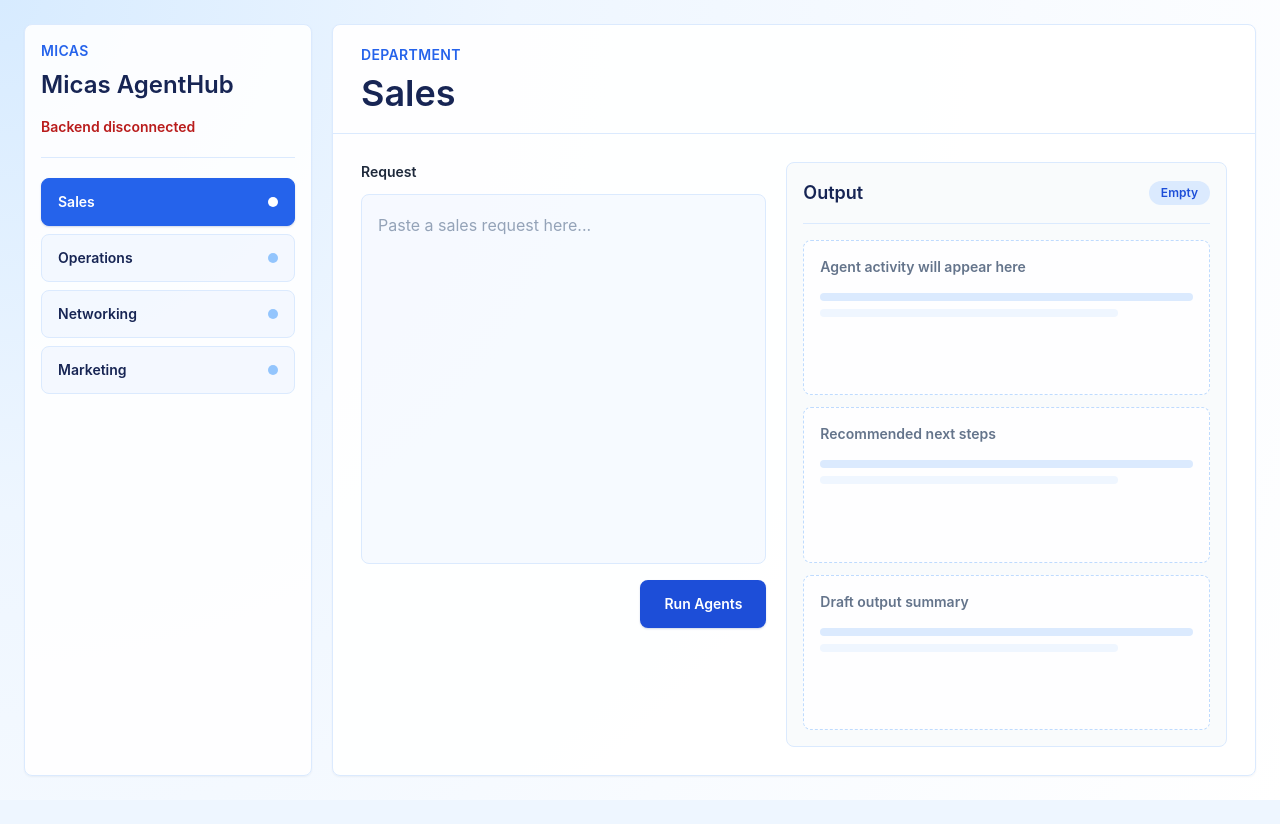
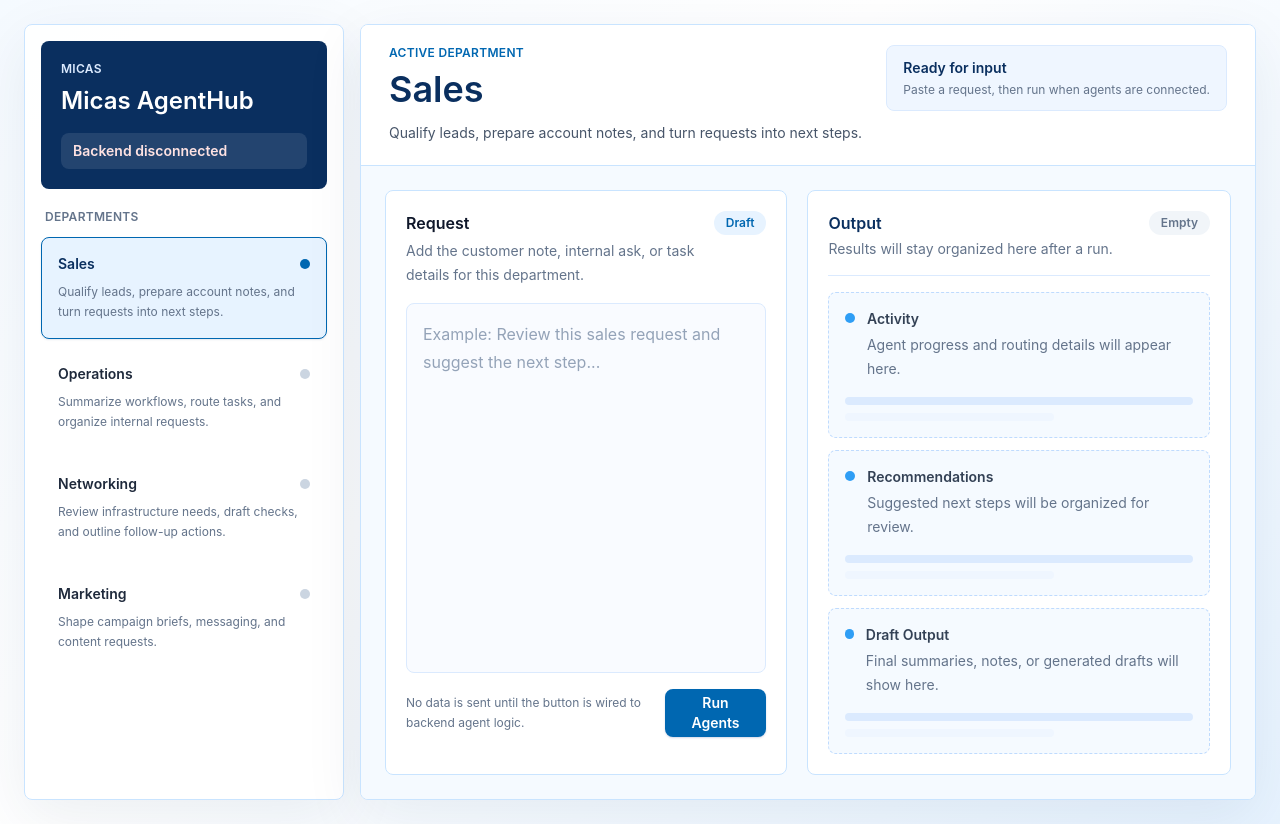
Before and after one commit to vihpol/Micas-Agent-Hub, a Next.js app in the folder frontend/: page / in a window 1280 px wide. Before the commit the page ends 800 px from the top, so only its background shows below. Built offline with nearby package versions, Linux system fonts and the light colour scheme; no server answers.

Commit message:
Polish dashboard UX

```diff
--- a/frontend/app/globals.css
+++ b/frontend/app/globals.css
@@ -4,12 +4,19 @@
 
 :root {
   color-scheme: light;
+  --micas-navy: #0a2f5f;
+  --micas-blue: #0067b1;
+  --micas-sky: #2f9ef5;
+  --micas-soft-blue: #e7f3ff;
+  --micas-ice: #f5faff;
+  --micas-line: #c9e4ff;
+  --micas-ink: #0b1f3a;
 }
 
 body {
   margin: 0;
-  background: #eef6ff;
-  color: #0b1f3a;
+  background: var(--micas-ice);
+  color: var(--micas-ink);
   font-family:
     Inter, ui-sans-serif, system-ui, -apple-system, BlinkMacSystemFont, "Segoe UI",
     sans-serif;
--- a/frontend/app/page.tsx
+++ b/frontend/app/page.tsx
@@ -3,115 +3,211 @@
 import { useState } from "react";
 import { HealthStatus } from "@/components/health-status";
 
-const departments = ["Sales", "Operations", "Networking", "Marketing"] as const;
+const departments = [
+  {
+    name: "Sales",
+    description: "Qualify leads, prepare account notes, and turn requests into next steps.",
+  },
+  {
+    name: "Operations",
+    description: "Summarize workflows, route tasks, and organize internal requests.",
+  },
+  {
+    name: "Networking",
+    description: "Review infrastructure needs, draft checks, and outline follow-up actions.",
+  },
+  {
+    name: "Marketing",
+    description: "Shape campaign briefs, messaging, and content requests.",
+  },
+] as const;
 
 const outputCards = [
-  "Agent activity will appear here",
-  "Recommended next steps",
-  "Draft output summary",
+  {
+    title: "Activity",
+    text: "Agent progress and routing details will appear here.",
+  },
+  {
+    title: "Recommendations",
+    text: "Suggested next steps will be organized for review.",
+  },
+  {
+    title: "Draft Output",
+    text: "Final summaries, notes, or generated drafts will show here.",
+  },
 ];
+
+type DepartmentName = (typeof departments)[number]["name"];
 
 export default function Home() {
   const [selectedDepartment, setSelectedDepartment] =
-    useState<(typeof departments)[number]>("Sales");
+    useState<DepartmentName>("Sales");
+
+  const activeDepartment =
+    departments.find((department) => department.name === selectedDepartment) ??
+    departments[0];
 
   return (
-    <main className="min-h-screen bg-[radial-gradient(circle_at_top_left,#d7ebff_0%,#eef6ff_34%,#f8fbff_68%,#ffffff_100%)] text-slate-950">
-      <div className="mx-auto flex min-h-screen w-full max-w-7xl flex-col gap-5 px-4 py-4 sm:px-6 lg:flex-row lg:p-6">
-        <aside className="flex shrink-0 flex-col rounded-lg border border-blue-100 bg-white/90 p-4 shadow-sm shadow-blue-950/5 lg:w-72">
-          <div className="border-b border-blue-100 pb-5">
-            <p className="text-sm font-semibold uppercase tracking-wide text-blue-600">
+    <main className="min-h-screen bg-[linear-gradient(135deg,var(--micas-ice)_0%,#ffffff_42%,var(--micas-soft-blue)_100%)] text-[color:var(--micas-ink)]">
+      <div className="mx-auto flex min-h-screen w-full max-w-7xl flex-col gap-4 px-4 py-4 sm:px-6 lg:flex-row lg:p-6">
+        <aside className="flex shrink-0 flex-col rounded-lg border border-[color:var(--micas-line)] bg-white/95 p-4 shadow-[0_18px_60px_rgba(10,47,95,0.08)] lg:w-80">
+          <div className="rounded-lg bg-[color:var(--micas-navy)] p-5 text-white">
+            <p className="text-xs font-semibold uppercase tracking-wide text-blue-100">
               Micas
             </p>
-            <h1 className="mt-2 text-2xl font-semibold tracking-normal text-blue-950">
+            <h1 className="mt-2 text-2xl font-semibold tracking-normal">
               Micas AgentHub
             </h1>
-            <div className="mt-4">
+            <div className="mt-4 rounded-lg bg-white/10 px-3 py-2">
               <HealthStatus />
             </div>
           </div>
 
-          <nav className="mt-5 grid gap-2 sm:grid-cols-4 lg:grid-cols-1">
+          <div className="mt-5">
+            <p className="px-1 text-xs font-semibold uppercase tracking-wide text-slate-500">
+              Departments
+            </p>
+            <nav className="mt-3 grid gap-2 sm:grid-cols-2 lg:grid-cols-1">
               {departments.map((department) => {
-              const isSelected = selectedDepartment === department;
+                const isSelected = selectedDepartment === department.name;
 
                 return (
                   <button
-                  key={department}
+                    key={department.name}
                     type="button"
-                  onClick={() => setSelectedDepartment(department)}
-                  className={`flex min-h-12 items-center justify-between rounded-lg border px-4 text-left text-sm font-semibold transition ${
+                    onClick={() => setSelectedDepartment(department.name)}
+                    className={`rounded-lg border p-4 text-left transition ${
                       isSelected
-                      ? "border-blue-600 bg-blue-600 text-white shadow-sm shadow-blue-900/20"
-                      : "border-blue-100 bg-blue-50/60 text-blue-950 hover:border-blue-200 hover:bg-blue-100"
+                        ? "border-[color:var(--micas-blue)] bg-[color:var(--micas-soft-blue)] shadow-sm shadow-blue-950/10"
+                        : "border-transparent bg-white text-slate-700 hover:border-[color:var(--micas-line)] hover:bg-blue-50/70"
+                    }`}
+                    aria-pressed={isSelected}
+                  >
+                    <span className="flex items-center justify-between gap-3">
+                      <span
+                        className={`text-sm font-semibold ${
+                          isSelected
+                            ? "text-[color:var(--micas-navy)]"
+                            : "text-slate-800"
                         }`}
                       >
-                  <span>{department}</span>
+                        {department.name}
+                      </span>
                       <span
                         className={`h-2.5 w-2.5 rounded-full ${
-                      isSelected ? "bg-white" : "bg-blue-300"
+                          isSelected
+                            ? "bg-[color:var(--micas-blue)]"
+                            : "bg-slate-300"
                         }`}
                       />
+                    </span>
+                    <span className="mt-2 block text-xs leading-5 text-slate-500">
+                      {department.description}
+                    </span>
                   </button>
                 );
               })}
             </nav>
+          </div>
         </aside>
 
-        <section className="flex min-w-0 flex-1 flex-col rounded-lg border border-blue-100 bg-white/95 shadow-sm shadow-blue-950/5">
-          <header className="border-b border-blue-100 px-5 py-5 sm:px-7">
-            <p className="text-sm font-semibold uppercase tracking-wide text-blue-600">
-              Department
+        <section className="flex min-w-0 flex-1 flex-col overflow-hidden rounded-lg border border-[color:var(--micas-line)] bg-white shadow-[0_18px_60px_rgba(10,47,95,0.08)]">
+          <header className="border-b border-[color:var(--micas-line)] bg-white px-5 py-5 sm:px-7">
+            <div className="flex flex-col gap-4 md:flex-row md:items-start md:justify-between">
+              <div>
+                <p className="text-xs font-semibold uppercase tracking-wide text-[color:var(--micas-blue)]">
+                  Active Department
                 </p>
-            <h2 className="mt-2 text-3xl font-semibold tracking-normal text-blue-950 sm:text-4xl">
-              {selectedDepartment}
+                <h2 className="mt-2 text-3xl font-semibold tracking-normal text-[color:var(--micas-navy)] sm:text-4xl">
+                  {activeDepartment.name}
                 </h2>
+                <p className="mt-3 max-w-2xl text-sm leading-6 text-slate-600">
+                  {activeDepartment.description}
+                </p>
+              </div>
+              <div className="rounded-lg border border-blue-100 bg-blue-50 px-4 py-3 text-sm text-[color:var(--micas-navy)]">
+                <span className="block font-semibold">Ready for input</span>
+                <span className="mt-1 block text-xs text-slate-500">
+                  Paste a request, then run when agents are connected.
+                </span>
+              </div>
+            </div>
           </header>
 
-          <div className="grid flex-1 gap-5 p-5 sm:p-7 xl:grid-cols-[minmax(0,0.92fr)_minmax(360px,1fr)]">
-            <section className="flex flex-col">
+          <div className="grid flex-1 gap-5 bg-[color:var(--micas-ice)] p-4 sm:p-6 xl:grid-cols-[minmax(0,0.95fr)_minmax(360px,1fr)]">
+            <section className="flex flex-col rounded-lg border border-[color:var(--micas-line)] bg-white p-4 sm:p-5">
+              <div className="flex items-start justify-between gap-4">
+                <div>
                   <label
                     htmlFor="agent-request"
-                className="text-sm font-semibold text-slate-800"
+                    className="text-base font-semibold text-slate-900"
                   >
                     Request
                   </label>
+                  <p className="mt-1 text-sm leading-6 text-slate-500">
+                    Add the customer note, internal ask, or task details for this department.
+                  </p>
+                </div>
+                <span className="rounded-full bg-[color:var(--micas-soft-blue)] px-3 py-1 text-xs font-semibold text-[color:var(--micas-blue)]">
+                  Draft
+                </span>
+              </div>
+
               <textarea
                 id="agent-request"
                 rows={12}
-                placeholder={`Paste a ${selectedDepartment.toLowerCase()} request here...`}
-                className="mt-3 min-h-72 resize-none rounded-lg border border-blue-100 bg-blue-50/50 px-4 py-4 text-base leading-7 text-slate-900 outline-none transition placeholder:text-slate-400 focus:border-blue-500 focus:bg-white focus:ring-4 focus:ring-blue-100"
+                placeholder={`Example: Review this ${activeDepartment.name.toLowerCase()} request and suggest the next step...`}
+                className="mt-4 min-h-80 resize-none rounded-lg border border-blue-100 bg-blue-50/40 px-4 py-4 text-base leading-7 text-slate-900 outline-none transition placeholder:text-slate-400 focus:border-[color:var(--micas-sky)] focus:bg-white focus:ring-4 focus:ring-blue-100"
               />
-              <div className="mt-4 flex justify-end">
+
+              <div className="mt-4 flex flex-col gap-3 sm:flex-row sm:items-center sm:justify-between">
+                <p className="text-xs leading-5 text-slate-500">
+                  No data is sent until the button is wired to backend agent logic.
+                </p>
                 <button
                   type="button"
-                  className="min-h-12 rounded-lg bg-blue-700 px-6 text-sm font-semibold text-white shadow-sm shadow-blue-900/20 transition hover:bg-blue-800 focus:outline-none focus:ring-4 focus:ring-blue-200"
+                  className="min-h-12 rounded-lg bg-[color:var(--micas-blue)] px-6 text-sm font-semibold text-white shadow-sm shadow-blue-900/20 transition hover:bg-[color:var(--micas-navy)] focus:outline-none focus:ring-4 focus:ring-blue-200"
                 >
                   Run Agents
                 </button>
               </div>
             </section>
 
-            <section className="flex min-h-96 flex-col rounded-lg border border-blue-100 bg-slate-50/80 p-4">
-              <div className="flex items-center justify-between border-b border-blue-100 pb-4">
-                <h3 className="text-lg font-semibold text-blue-950">Output</h3>
-                <span className="rounded-full bg-blue-100 px-3 py-1 text-xs font-semibold text-blue-700">
+            <section className="flex min-h-96 flex-col rounded-lg border border-[color:var(--micas-line)] bg-white p-4 sm:p-5">
+              <div className="flex items-start justify-between gap-4 border-b border-blue-100 pb-4">
+                <div>
+                  <h3 className="text-base font-semibold text-[color:var(--micas-navy)]">
+                    Output
+                  </h3>
+                  <p className="mt-1 text-sm text-slate-500">
+                    Results will stay organized here after a run.
+                  </p>
+                </div>
+                <span className="rounded-full bg-slate-100 px-3 py-1 text-xs font-semibold text-slate-500">
                   Empty
                 </span>
               </div>
 
               <div className="grid flex-1 gap-3 pt-4">
-                {outputCards.map((title) => (
+                {outputCards.map((card) => (
                   <article
-                    key={title}
-                    className="rounded-lg border border-dashed border-blue-200 bg-white/80 p-4"
+                    key={card.title}
+                    className="rounded-lg border border-dashed border-blue-200 bg-[color:var(--micas-ice)] p-4"
                   >
-                    <p className="text-sm font-semibold text-slate-500">
-                      {title}
+                    <div className="flex items-start gap-3">
+                      <span className="mt-1 h-2.5 w-2.5 rounded-full bg-[color:var(--micas-sky)]" />
+                      <div>
+                        <p className="text-sm font-semibold text-slate-700">
+                          {card.title}
                         </p>
+                        <p className="mt-1 text-sm leading-6 text-slate-500">
+                          {card.text}
+                        </p>
+                      </div>
+                    </div>
                     <div className="mt-4 space-y-2">
                       <div className="h-2 rounded-full bg-blue-100" />
-                      <div className="h-2 w-4/5 rounded-full bg-blue-50" />
+                      <div className="h-2 w-3/5 rounded-full bg-blue-50" />
                     </div>
                   </article>
                 ))}
--- a/frontend/components/health-status.tsx
+++ b/frontend/components/health-status.tsx
@@ -29,7 +29,7 @@
 
   if (connectionState === "checking") {
     return (
-      <p className="text-sm font-medium text-blue-500">
+      <p className="text-sm font-medium text-blue-100">
         Checking backend connection...
       </p>
     );
@@ -37,13 +37,13 @@
 
   if (connectionState === "connected") {
     return (
-      <p className="text-sm font-semibold text-blue-700">
+      <p className="text-sm font-semibold text-white">
         Backend connected
       </p>
     );
   }
 
   return (
-    <p className="text-sm font-semibold text-red-700">Backend disconnected</p>
+    <p className="text-sm font-semibold text-red-100">Backend disconnected</p>
   );
 }
```
Lines whose indentation alone changed are shown as unchanged.
